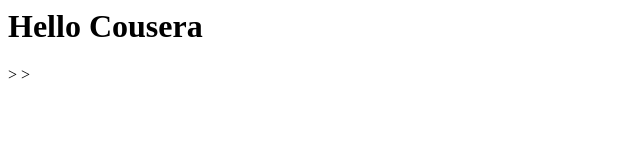
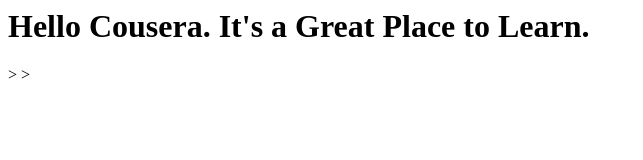
Before and after one commit to AyeshAlmeida/Cousera_test, a plain HTML site: page site/index.html in a window 1280 px wide. Shown: the whole page, without its empty margins (0-643 px from the left). Drawn offline with Linux system fonts and the light colour scheme.

Commit message:
Small Addition to our page content

```diff
--- a/site/index.html
+++ b/site/index.html
@@ -4,6 +4,6 @@
 	<title>Hello Cousera</title>
 </head>
 <body>
-<h1>Hello Cousera</h1>>
+<h1>Hello Cousera. It's a Great Place to Learn.</h1>>
 </body>
 </html>>
```
